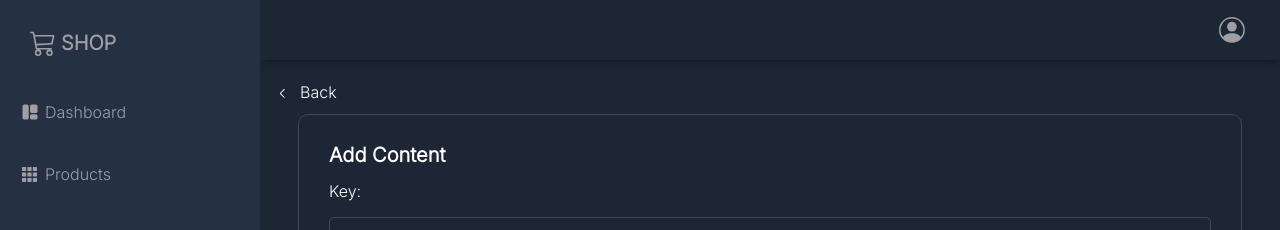
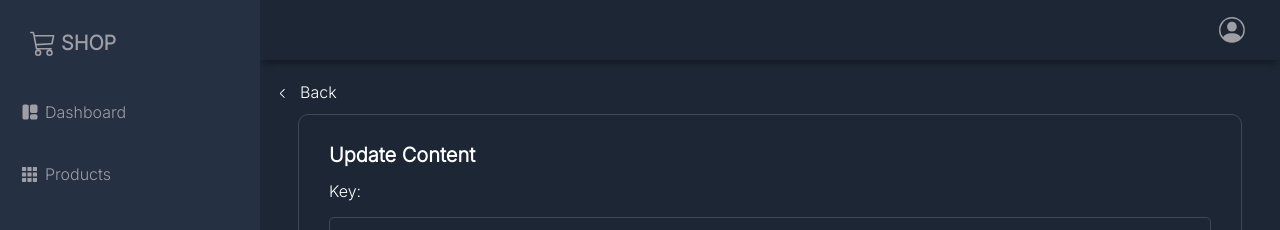
Before and after one commit to eSpark-Backup/andreas-kittos-admin-panel, a React (Vite) app: page /update-content/1 in a window 1280 px wide. Shown: the top 230 px of the page. Built offline with nearby package versions, Linux system fonts and the light colour scheme; no server answers; sample sign-in values are in the browser's storage.

Commit message:
fix: heading in update content

```diff
--- a/src/components/forms/UpdateStaticContent.jsx
+++ b/src/components/forms/UpdateStaticContent.jsx
@@ -11,12 +11,12 @@ import { isFormEmpty } from '../../pages/utils/helpers'
 const UpdateStaticContent = () => {
     const params = useParams()
     const navigate = useNavigate()
-    const { data, isLoading: isContentLoading, refetch,isFetching } = useGetContentQuery(params.id)
+    const { data, isLoading: isContentLoading, refetch, isFetching } = useGetContentQuery(params.id)
     const [updateContent, { isLoading, isSuccess, isError }] = useUpdateContentMutation()
 
     useEffect(() => {
         refetch()
-     }, [refetch])
+    }, [refetch])
 
     const [content, setContent] = useState({
         id: "",
@@ -77,7 +77,7 @@ const UpdateStaticContent = () => {
             <BackBtn />
             <Box sx={{ display: "flex", justifyContent: "center", alignItems: "center", marginTop: "10px" }}>
                 <Box sx={{ width: { xs: "100%", md: "100%", lg: "90%", xl: "70%" }, border: "1px solid #424755", height: "100%", borderRadius: "10px", py: "25px", px: { xs: "4px", lg: "30px" } }}>
-                    <PageHeader title="Add Content" sx={{ textTransform: "capitalize" }} />
+                    <PageHeader title="Update Content" sx={{ textTransform: "capitalize" }} />
                     <Stack direction={"column"} gap={1.7} sx={{ marginTop: "10px" }}>
                         <InputLabel sx={{ color: "#FFFFFF", fontSize: { xs: "14px", sm: "16px" }, fontWeight: "500" }}>Key:</InputLabel>
                         <TextField
```
